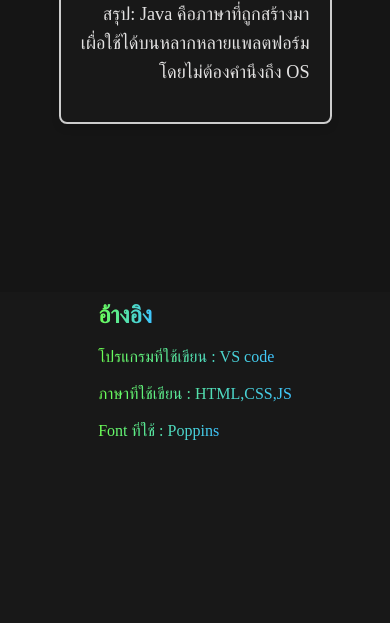
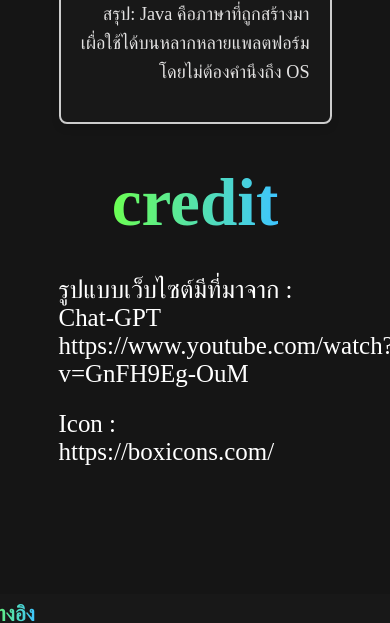
Before and after one commit to ZmosZ/Web, a plain HTML site: page index.html in a window 390 px wide. Shown: the part 8550-9173 px from the top of the page. Drawn offline with nearby package versions, Linux system fonts and the light colour scheme.

Commit message:
Add files via upload

```diff
--- a/index.html
+++ b/index.html
@@ -244,6 +244,13 @@
                 <p class="article-p">สรุป: Java คือภาษาที่ถูกสร้างมาเผื่อใช้ได้บนหลากหลายแพลตฟอร์ม โดยไม่ต้องคำนึงถึง OS</p>
             </footer>
         </article>
+        <div class="credit">
+            <h1 class="header"><span>credit</span></h1>
+            <div class="credit-p">
+                <p>รูปแบบเว็บไซต์มีที่มาจาก : Chat-GPT https://www.youtube.com/watch?v=GnFH9Eg-OuM </p> <br>
+                <p>Icon : https://boxicons.com/</p>
+            </div>
+        </div>
     </section>
 
     <footer id="contact" class="footer">
--- a/script.js
+++ b/script.js
@@ -1,14 +1,13 @@
-// การทำงานของเมนู เมื่อคลิกแล้วจะเปิดหรือปิดเมนู
+
 const menu = document.querySelector("#menu");
 const nav = document.querySelector(".links");
-let timeoutId;  // ประกาศตัวแปร timeoutId เป็น global
+let timeoutId;
 
 menu.onclick = () => {
     menu.classList.toggle('bo-x');
     nav.classList.toggle('active');
 }
 
-// ปิดเมนูอัตโนมัติเมื่อคลิกที่ลิงก์ใดๆ ในเมนู
 document.querySelectorAll('.links a').forEach(link => {
     link.onclick = () => {
         menu.classList.remove('bo-x');
@@ -16,9 +15,13 @@ document.querySelectorAll('.links a').forEach(link => {
     }
 });
 
-// ฟังก์ชันสำหรับการเปลี่ยนภาพเมื่อวางเมาส์บนภาพ (เปลี่ยนภาพหลังจากรอ 100ms)
+
 function changeImage(imageId, newSrc) {
     timeoutId = setTimeout(function() {
         document.getElementById(imageId).src = newSrc;
     }, 100);
 }
+function resetImage(imageId, originalSrc) {
+    clearTimeout(timeoutId);
+    document.getElementById(imageId).src = originalSrc;
+  }
--- a/style.css
+++ b/style.css
@@ -397,7 +397,21 @@ section{
 .article-p{
     color: rgb(226, 225, 225);
 }
-@media(max-width:968px){
+.credit {
+    font-size: 1.2em;
+    color: white;
+}
+@media (max-width:1290px) {
+    .footer{
+        gap: 43em;
+    }
+}
+@media (max-width:1100px){
+    .footer{
+        gap: 36em;
+    }
+}
+@media(max-width:988px){
     section{
         padding: 8em 15%;
     }
@@ -456,7 +470,9 @@ section{
     #about ul{
         font-size: 1em;
     }
-
+    .footer{
+        gap: 30em;
+    }
 }
 @media (max-width:820px) {
 
@@ -558,7 +574,10 @@ section{
         font-size: 3em;
     }
     footer{
-        flex-direction: column;
         gap: 5em;
     }
+    .footer{
+        gap: 5em;
+        font-size: 0.9em;
+    }
 }
```
